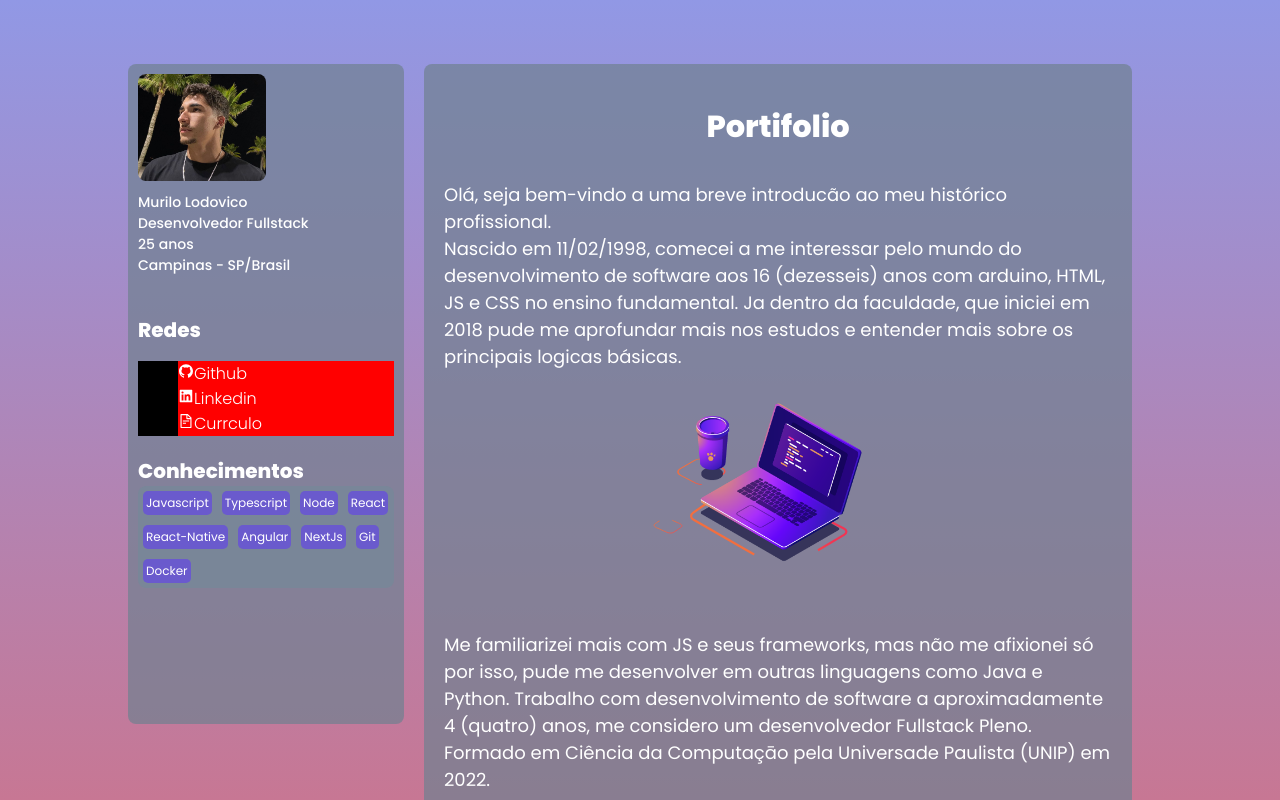
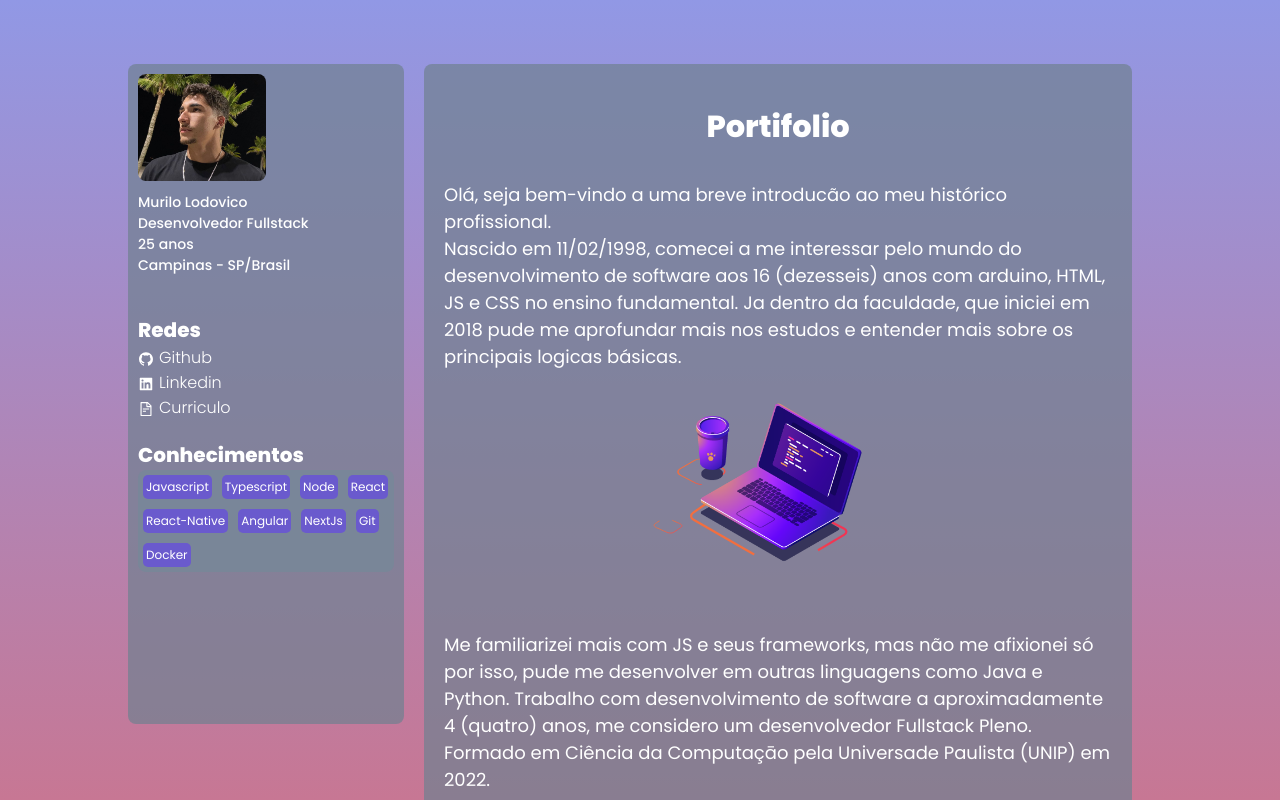
Before and after one commit to Mlodovico/Mlodovico.github.io, a React (Create React App) app: page / in a window 1280 px wide. Shown: the top 800 px of the page. Built offline with nearby package versions, Linux system fonts and the light colour scheme.

Commit message:
feat: fixing category list

```diff
--- a/src/App.css
+++ b/src/App.css
@@ -49,27 +49,26 @@
 
 
 .list {
-
-  list-style-type: none;
   display: flex;
   flex-direction: column;
-  align-items: flex-end;
-  justify-content: flex-start;
+  align-items: flex-start;
   font-size: 16px;
   font-weight: 300;
-  background: black;
-}
 
-.list li {
-  width: 100%;
-  background: red;
 }
 
 .list a {
-  text-align: flex-start;
   text-decoration: none;
+  display: inline-block;
+  vertical-align: middle;
   color: white;
 }
+
+.list a:hover {
+  transition-duration: 3s;
+  color: #e66465;
+}
+
 
 .separator {
   width: 100%;
--- a/src/App.jsx
+++ b/src/App.jsx
@@ -33,27 +33,26 @@ function App() {
             <span className="separator" />
 
             <h4 className="title">Redes</h4>
-
-            <ul className="list">
-              <li>
+            <div className="list">
               <a href="https://github.com/Mlodovico">
-                  <AiFillGithub />
+                <AiFillGithub
+                  style={{ marginRight: 5, verticalAlign: "middle" }}
+                />
                 Github
               </a>
-              </li>
-              <li>
               <a href="https://www.linkedin.com/in/murilo-lodovico-509398167/">
-                  <AiFillLinkedin />
+                <AiFillLinkedin
+                  style={{ marginRight: 5, verticalAlign: "middle" }}
+                />
                 Linkedin
               </a>
-              </li>
-              <li>
               <a href="">
-                  <AiOutlineFileText />
-                  Currculo
+                <AiOutlineFileText
+                  style={{ marginRight: 5, verticalAlign: "middle" }}
+                />
+                Curriculo
               </a>
-              </li>
-            </ul>
+            </div>
 
             <div className="separator" />
 
```
Lines whose indentation alone changed are shown as unchanged.
